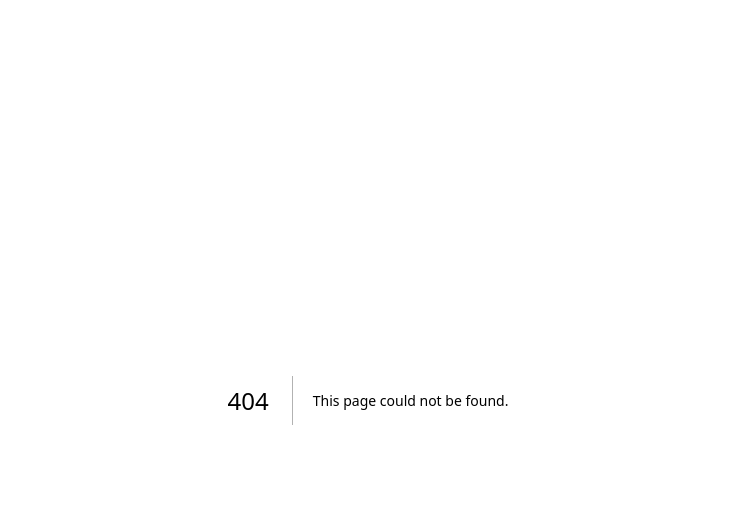
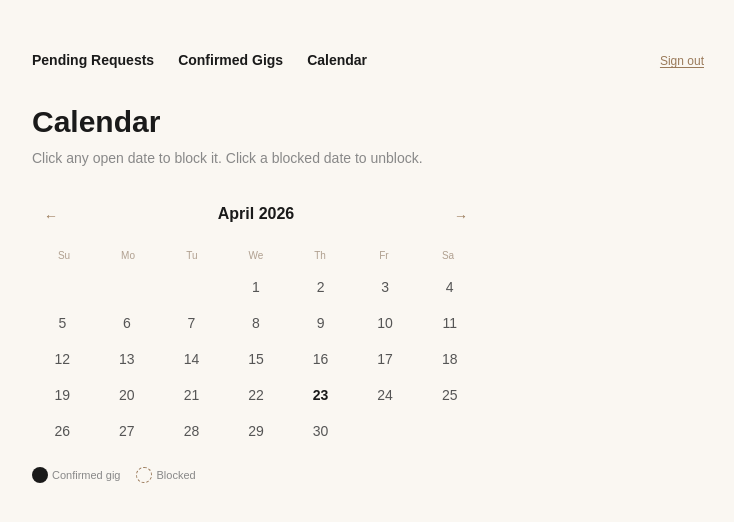
Before and after one commit to vhle12/GigDesk, a Next.js app: page /admin/calendar in a window 1280 px wide. Before the commit this address had no page. Shown: the top 522 px of the page, without its empty margins (272-1006 px from the left). Built offline with nearby package versions, Linux system fonts and the light colour scheme; no server answers; the database is empty.

Commit message:
feat: add /admin/calendar page with combined gig+block calendar view

```diff
--- /dev/null
+++ b/src/app/admin/calendar/page.tsx
@@ -0,0 +1,39 @@
+import { db } from '@/lib/db'
+import { AdminNav } from '@/components/admin/AdminNav'
+import { AdminCalendar } from '@/components/admin/AdminCalendar'
+
+function toYMD(date: Date): string {
+  return date.toISOString().split('T')[0]
+}
+
+export default async function CalendarPage() {
+  const [gigRequests, blocks] = await Promise.all([
+    db.request.findMany({
+      where: { status: 'approved' },
+      select: { dates: true },
+    }),
+    db.availabilityBlock.findMany({
+      select: { date: true },
+      orderBy: { date: 'asc' },
+    }),
+  ])
+
+  // Flatten all confirmed gig dates to YYYY-MM-DD, deduplicated
+  const gigDates = [
+    ...new Set(gigRequests.flatMap(r => r.dates.map(toYMD))),
+  ]
+  const blockedDates = blocks.map(b => toYMD(b.date))
+
+  return (
+    <main className="min-h-screen bg-[#faf7f2] px-6 py-12">
+      <div className="mx-auto max-w-2xl">
+        <AdminNav />
+        <h1 className="mb-2 text-3xl font-bold text-[#1a1a1a]">Calendar</h1>
+        <p className="mb-8 text-sm text-[#888]">
+          Click any open date to block it. Click a blocked date to unblock.
+        </p>
+        <AdminCalendar gigDates={gigDates} blockedDates={blockedDates} />
+      </div>
+    </main>
+  )
+}
--- /dev/null
+++ b/src/components/admin/AdminCalendar.tsx
@@ -0,0 +1,150 @@
+'use client'
+
+import { useState } from 'react'
+import { toggleBlock } from '@/app/admin/calendar/actions'
+
+type Props = {
+  gigDates: string[]      // YYYY-MM-DD strings
+  blockedDates: string[]  // YYYY-MM-DD strings
+}
+
+const DAYS = ['Su', 'Mo', 'Tu', 'We', 'Th', 'Fr', 'Sa']
+const MONTHS = [
+  'January', 'February', 'March', 'April', 'May', 'June',
+  'July', 'August', 'September', 'October', 'November', 'December',
+]
+
+function toYMD(date: Date): string {
+  return date.toISOString().split('T')[0]
+}
+
+export function AdminCalendar({ gigDates, blockedDates }: Props) {
+  const today = new Date()
+  const [year, setYear] = useState(today.getFullYear())
+  const [month, setMonth] = useState(today.getMonth())
+  const [pending, setPending] = useState<string | null>(null)
+  const [localBlocked, setLocalBlocked] = useState<string[]>(blockedDates)
+
+  const gigSet = new Set(gigDates)
+
+  const firstDay = new Date(year, month, 1)
+  const startOffset = firstDay.getDay() // 0=Sun
+  const daysInMonth = new Date(year, month + 1, 0).getDate()
+
+  const prevMonth = () => {
+    if (month === 0) { setYear(y => y - 1); setMonth(11) }
+    else setMonth(m => m - 1)
+  }
+  const nextMonth = () => {
+    if (month === 11) { setYear(y => y + 1); setMonth(0) }
+    else setMonth(m => m + 1)
+  }
+
+  const handleDayClick = async (day: number) => {
+    const dateStr = `${year}-${String(month + 1).padStart(2, '0')}-${String(day).padStart(2, '0')}`
+    if (gigSet.has(dateStr)) return // can't block a gig date
+    if (pending) return
+
+    setPending(dateStr)
+    // Optimistic update
+    if (new Set(localBlocked).has(dateStr)) {
+      setLocalBlocked(prev => prev.filter(d => d !== dateStr))
+    } else {
+      setLocalBlocked(prev => [...prev, dateStr])
+    }
+
+    const result = await toggleBlock(dateStr)
+    if (result.error) {
+      // Revert on error
+      setLocalBlocked(blockedDates)
+    }
+    setPending(null)
+  }
+
+  // Build 6-row × 7-col grid cells (42 cells)
+  const cells = Array.from({ length: 42 }, (_, i) => {
+    const day = i - startOffset + 1
+    return day >= 1 && day <= daysInMonth ? day : null
+  })
+
+  const todayStr = toYMD(today)
+
+  return (
+    <div className="w-full max-w-md">
+      {/* Month navigation */}
+      <div className="mb-4 flex items-center justify-between">
+        <button
+          onClick={prevMonth}
+          className="rounded px-3 py-1 text-sm text-[#9a7a5a] hover:bg-[#f0ebe3]"
+        >
+          ←
+        </button>
+        <h2 className="text-base font-semibold text-[#1a1a1a]">
+          {MONTHS[month]} {year}
+        </h2>
+        <button
+          onClick={nextMonth}
+          className="rounded px-3 py-1 text-sm text-[#9a7a5a] hover:bg-[#f0ebe3]"
+        >
+          →
+        </button>
+      </div>
+
+      {/* Day headers */}
+      <div className="mb-1 grid grid-cols-7 text-center">
+        {DAYS.map(d => (
+          <div key={d} className="py-1 text-[10px] font-medium text-[#b0a090]">
+            {d}
+          </div>
+        ))}
+      </div>
+
+      {/* Day grid */}
+      <div className="grid grid-cols-7 gap-1 text-center">
+        {cells.map((day, i) => {
+          if (!day) return <div key={i} />
+
+          const dateStr = `${year}-${String(month + 1).padStart(2, '0')}-${String(day).padStart(2, '0')}`
+          const isGig = gigSet.has(dateStr)
+          const isBlocked = new Set(localBlocked).has(dateStr)
+          const isToday = dateStr === todayStr
+          const isPending = pending === dateStr
+
+          return (
+            <button
+              key={i}
+              onClick={() => handleDayClick(day)}
+              disabled={isPending}
+              title={isGig ? 'Confirmed gig' : isBlocked ? 'Blocked — click to unblock' : 'Click to block'}
+              className={[
+                'mx-auto flex h-8 w-8 items-center justify-center rounded-full text-sm transition-colors',
+                isGig
+                  ? 'bg-[#1a1a1a] text-[#faf7f2] cursor-default'
+                  : isBlocked
+                    ? 'border border-dashed border-[#9a7a5a] text-[#9a7a5a] hover:bg-[#f0ebe3]'
+                    : isToday
+                      ? 'font-bold text-[#1a1a1a] hover:bg-[#f0ebe3] cursor-pointer'
+                      : 'text-[#555] hover:bg-[#f0ebe3] cursor-pointer',
+                isPending ? 'opacity-50' : '',
+              ].join(' ')}
+            >
+              {day}
+            </button>
+          )
+        })}
+      </div>
+
+      {/* Legend */}
+      <div className="mt-4 flex gap-4 text-[11px] text-[#888]">
+        <span className="flex items-center gap-1">
+          <span className="inline-block h-4 w-4 rounded-full bg-[#1a1a1a]" />
+          Confirmed gig
+        </span>
+        <span className="flex items-center gap-1">
+          <span className="inline-block h-4 w-4 rounded-full border border-dashed border-[#9a7a5a]" />
+          Blocked
+        </span>
+      </div>
+    </div>
+  )
+}
--- a/src/components/admin/AdminNav.tsx
+++ b/src/components/admin/AdminNav.tsx
@@ -17,6 +17,12 @@ export function AdminNav() {
         >
           Confirmed Gigs
         </Link>
+        <Link
+          href="/admin/calendar"
+          className="text-sm font-semibold text-[#1a1a1a] hover:text-[#9a7a5a]"
+        >
+          Calendar
+        </Link>
       </nav>
       <form action={logout}>
         <button
```
